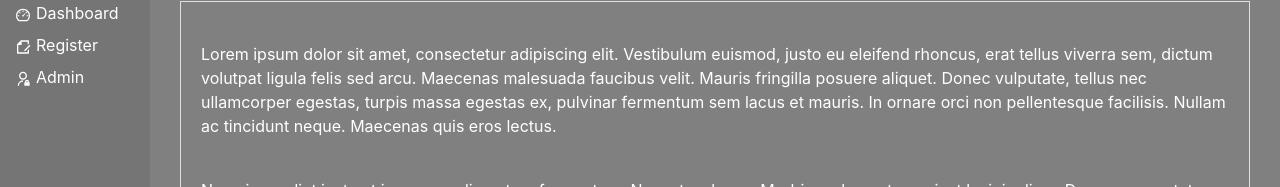
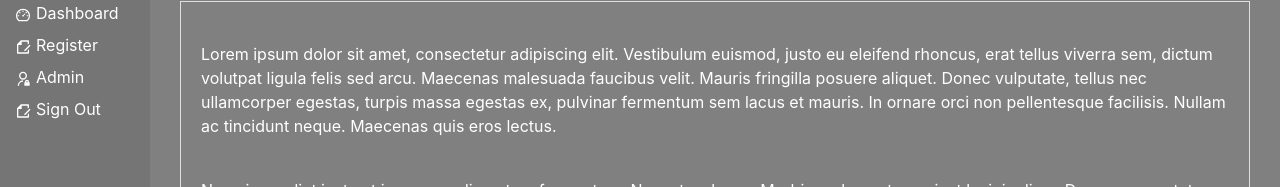
Before and after one commit to kristenkinnearohlmann/breeze-lakes-point-2, a Next.js app: page / in a window 1280 px wide. Shown: the part 119-306 px from the top of the page. Built offline with nearby package versions, Linux system fonts and the light colour scheme.

Commit message:
Working on logout

```diff
--- a/components/leftNav.tsx
+++ b/components/leftNav.tsx
@@ -28,6 +28,11 @@ const navMenu = [
     icon: RiAdminLine,
     route: "/",
   },
+  {
+    name: "Sign Out",
+    icon: RiFileEditLine,
+    route: "/signout",
+  },
 ];
 
 const LeftNav = () => {
--- /dev/null
+++ b/pages/api/signout.ts
@@ -0,0 +1,14 @@
+import bcrypt from "bcrypt";
+import jwt from "jsonwebtoken";
+import cookie from "cookie";
+import { NextApiRequest, NextApiResponse } from "next";
+
+export default async (req: NextApiRequest, res: NextApiResponse) => {
+  console.log(req.cookies);
+
+  if (req.method === "POST") {
+  } else {
+    throw new Error();
+  }
+  res.json({ msg: "Complete" });
+};
```
